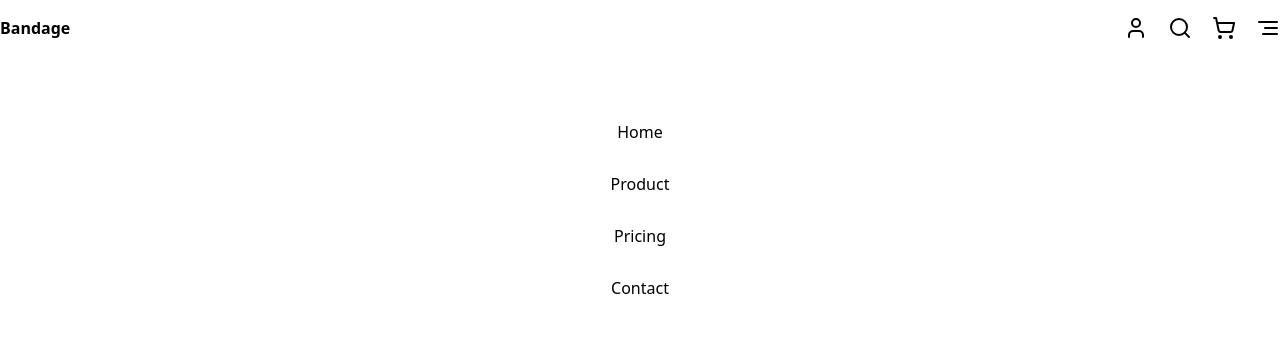
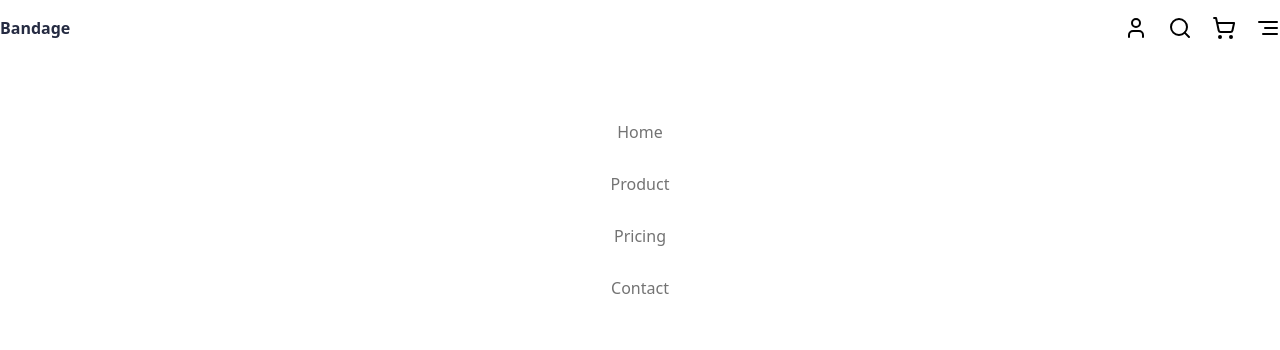
Before and after one commit to serife-yildirim/e-commerce-project, a React (Vite) app: page / in a window 1280 px wide. Shown: the top 350 px of the page. Built offline with nearby package versions, Linux system fonts and the light colour scheme.

Commit message:
Add ProductCard component and configure Tailwind utilities

```diff
--- a/tailwind.config.js
+++ b/tailwind.config.js
@@ -1,11 +1,37 @@
-/** @type {import('tailwindcss').Config} */
-module.exports = {
+// tailwind.config.js
+import plugin from 'tailwindcss/plugin'
+
+export default {
   content: [
     "./index.html",
     "./src/**/*.{js,jsx,ts,tsx}",
   ],
   theme: {
-    extend: {},
+    extend: {
+      colors: {
+
+        Primary: '#23A6F0',
+        Secondary: '#23856D',
+        alert: '#E77C40',
+        darkBackground: '#252B42',
+        textColor: '#252B42',
+        SecondaryTextColor: '#737373',
+        muted: '#999999',
+      },
+      height: {
+
+        cardBestceller: '425px',
+      },
+    },
   },
-  plugins: [],
+  plugins: [
+    plugin(function({ addUtilities }) {
+
+      const newUtilities = {
+        '.h6': { fontSize: '16px' },
+        '.h7': { fontSize: '14px' },
+      }
+      addUtilities(newUtilities)
+    }),
+  ],
 }
```
Also changed, not shown: src/components/ProductCard.jsx (added).
